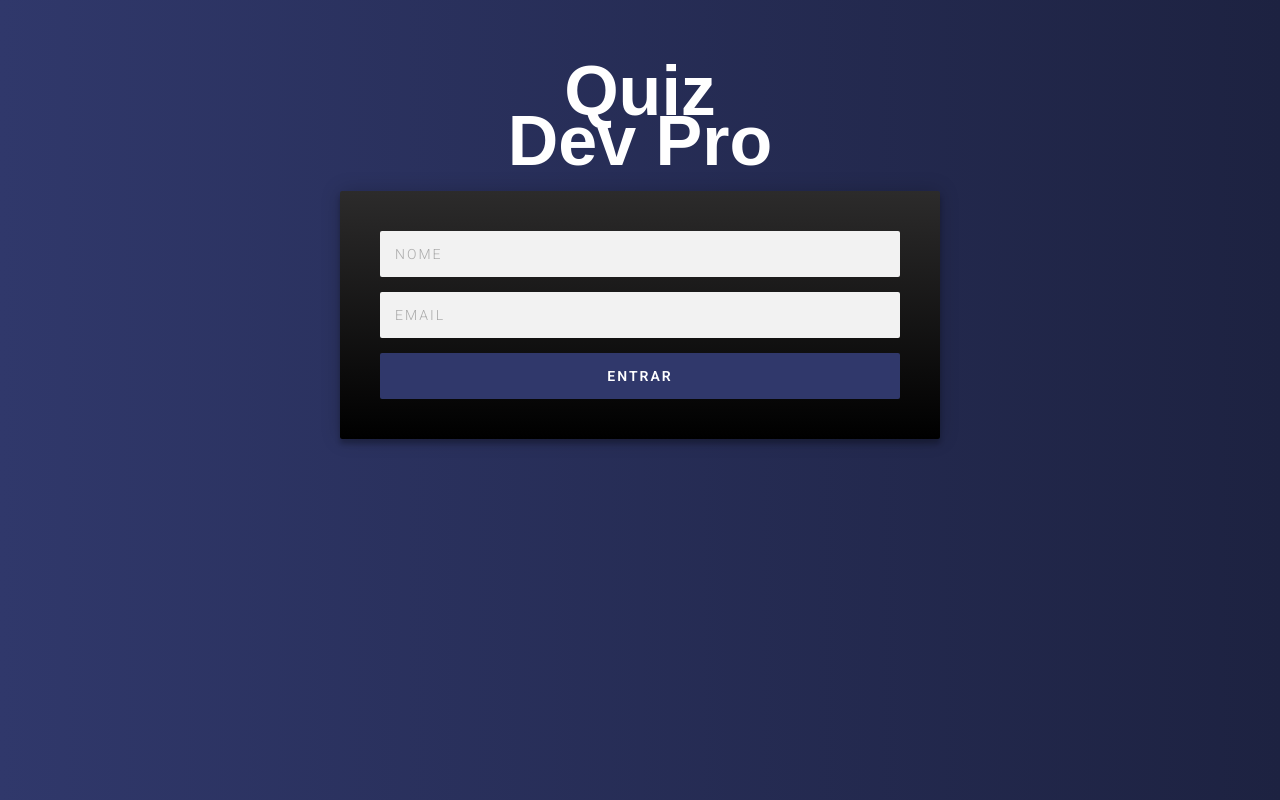
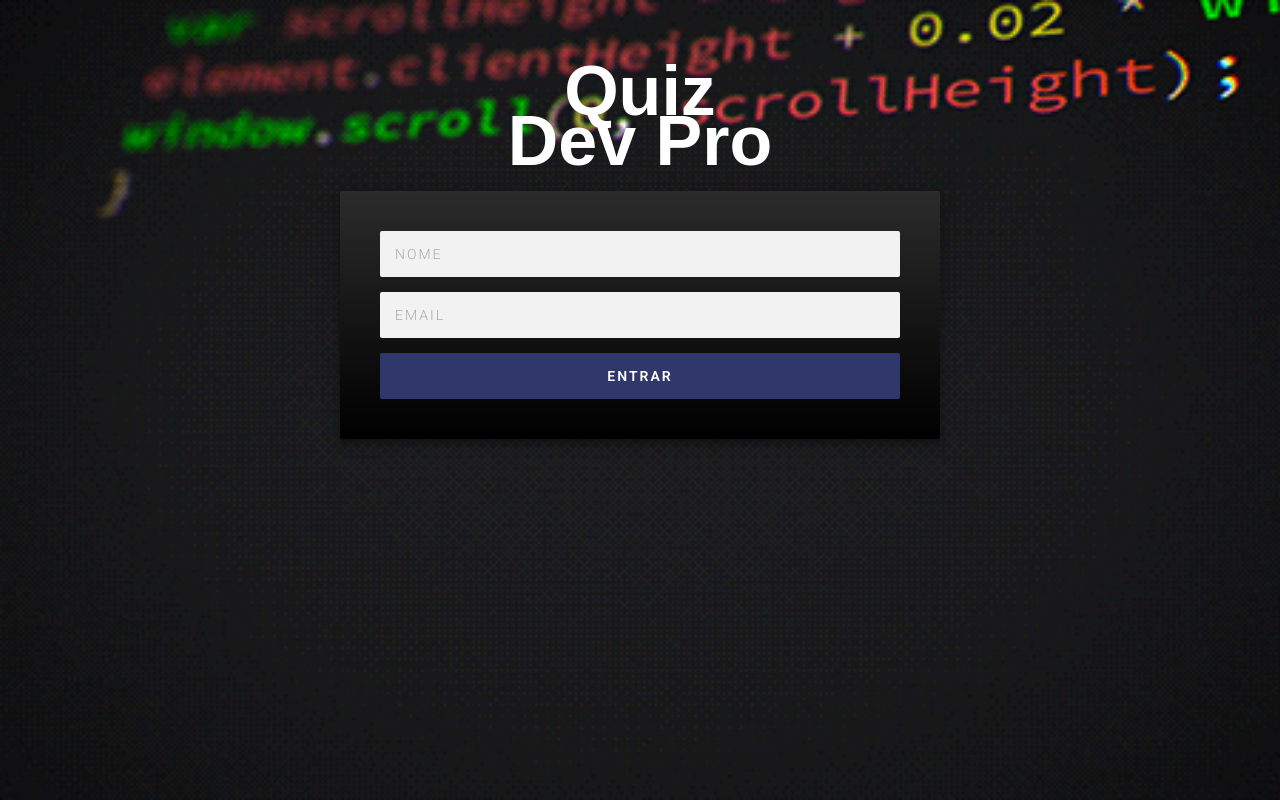
Before and after one commit to GermanUngo/quiz-depro, a Django app: page / in a window 1280 px wide. Run offline with Django 4.2, Linux system fonts and the light colour scheme.

Commit message:
Criada a interfase modelo/template. Fiz algumas modificações no arquivo css para mudar o visual.

```diff
--- a/quiz/base/static/base/assets/styles/app.css
+++ b/quiz/base/static/base/assets/styles/app.css
@@ -20,6 +20,7 @@ body {
     background: -moz-linear-gradient(right, #1D2241, #30386b);
     background: -o-linear-gradient(right, #1D2241, #30386b);
     background: linear-gradient(to left, #1D2241, #30386b);
+    background-image: url("../img/code.gif");
     transition: background 0.3s, border-radius 0.3s, opacity 0.3s;
     background-position: center center;
     background-repeat: no-repeat;
```
Also changed, not shown: quiz/base/static/base/assets/img/code.gif (added).
